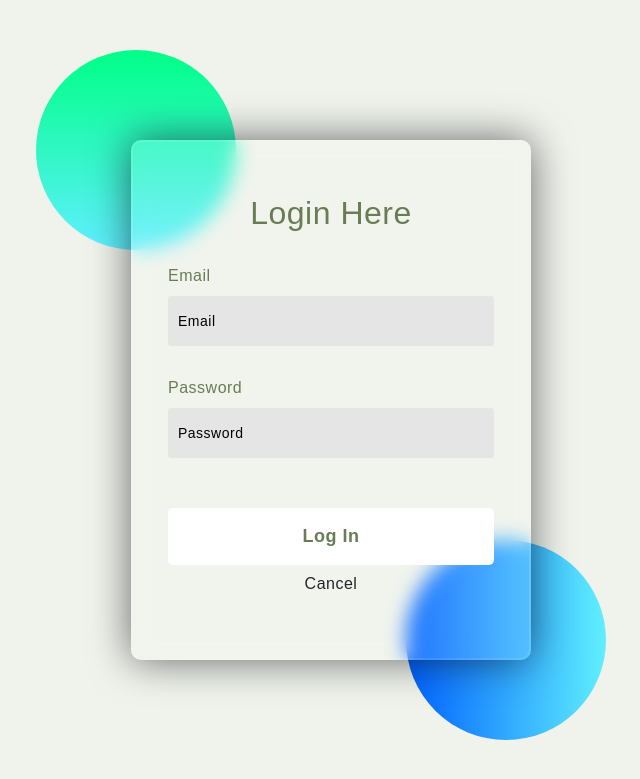
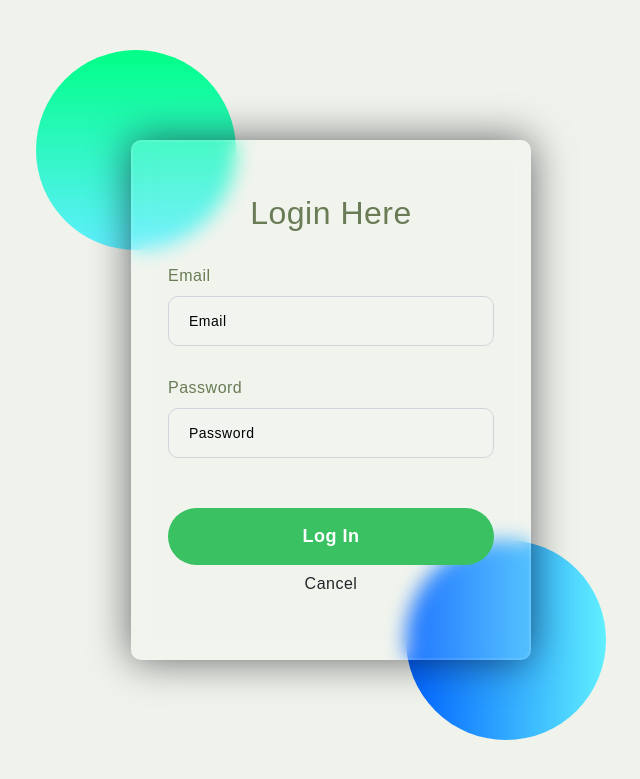
Before and after one commit to nevarwin/Public-Health-Disease, a PHP site: page /admin2gh/loginform.php in a window 1280 px wide. Shown: the top 779 px of the page, without its empty margins (309-949 px from the left). Run offline with PHP 8.4, Linux system fonts and the light colour scheme.

Commit message:
edited the look of input

```diff
--- a/loginform.php
+++ b/loginform.php
@@ -203,12 +203,13 @@ if ($_SERVER['REQUEST_METHOD'] == 'POST') {
             height: 50px;
             width: 100%;
             background-color: rgba(255, 255, 255, 0.07);
-            border-radius: 3px;
-            padding: 0 10px;
+            border: .5px #CED4DA solid;
+            border-radius: 10px;
+            padding: 0 20px;
             margin-top: 8px;
             font-size: 14px;
             font-weight: 300;
-            background-color: #e5e5e5;
+            /* background-color: #e5e5e5; */
         }
 
         ::placeholder {
@@ -220,12 +221,12 @@ if ($_SERVER['REQUEST_METHOD'] == 'POST') {
         button {
             margin-top: 50px;
             width: 100%;
-            background-color: #ffffff;
-            color: #697c56;
+            background-color: #3ac162;
+            color: #fff;
             padding: 15px 0;
             font-size: 18px;
             font-weight: 600;
-            border-radius: 5px;
+            border-radius: 50px;
             cursor: pointer;
         }
     </style>
```
